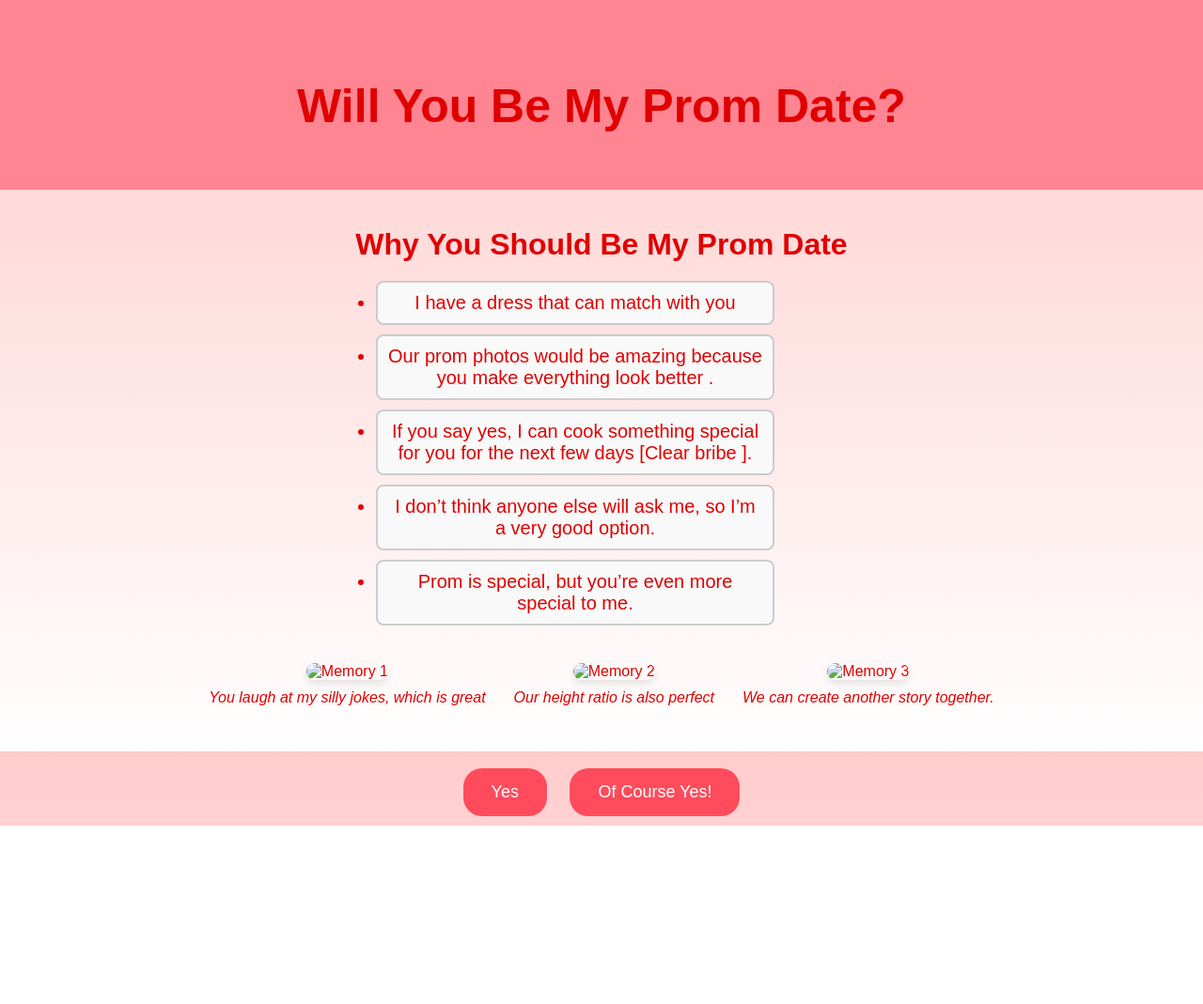
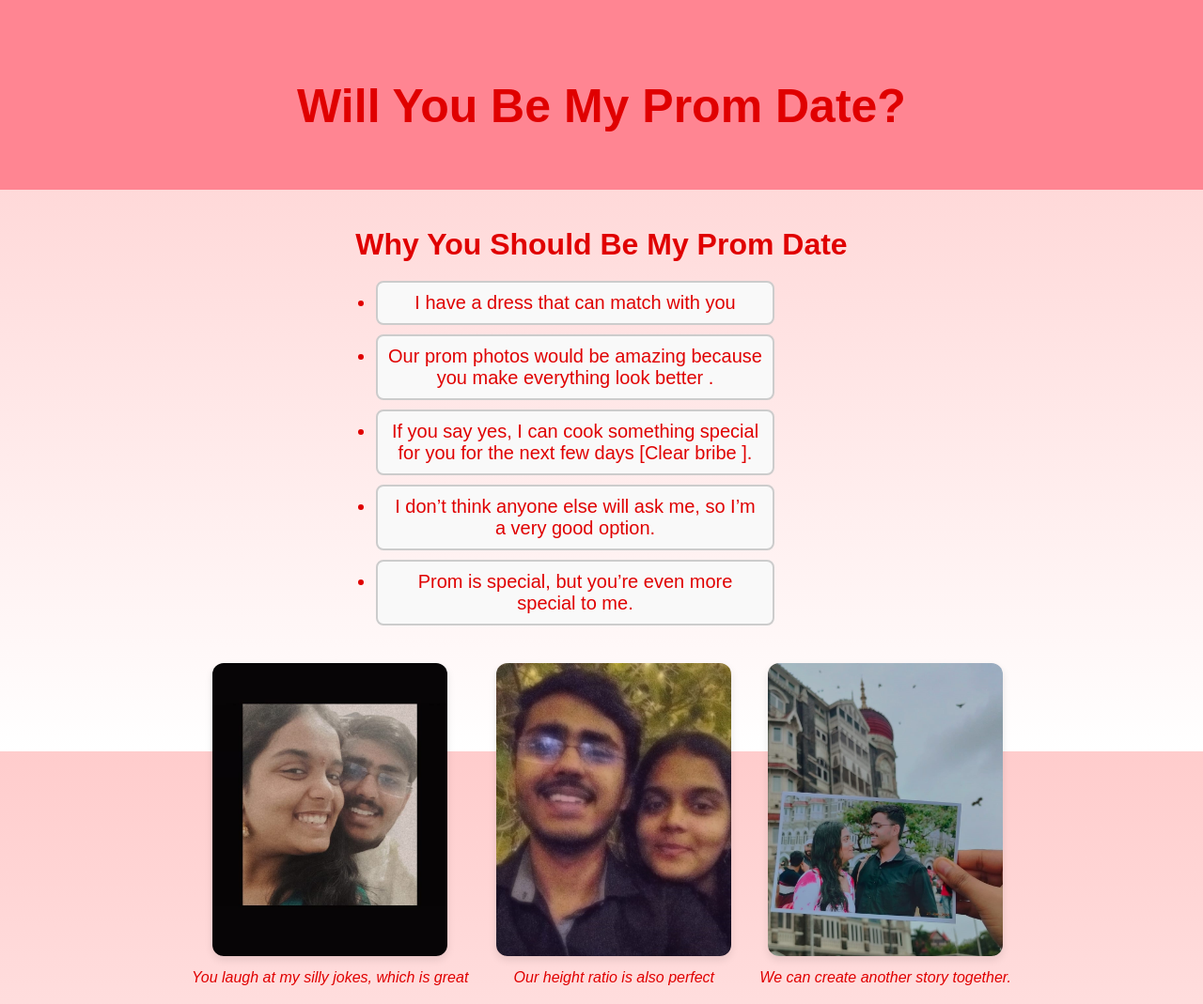
Before and after one commit to nikhil4523/prom-night, a plain HTML site: page index.html in a window 1280 px wide. Shown: the top 1069 px of the page at 94% size. Before the commit the page ends 879 px from the top, so only its background shows below. Drawn offline with Linux system fonts and the light colour scheme; the site is published under a folder, as on GitHub Pages, so addresses that start at the root find nothing.

Commit message:
Update index.html

```diff
--- a/index.html
+++ b/index.html
@@ -24,20 +24,20 @@
             <li>Prom is special, but you’re even more special to me.</li>
         </ul>
     </div>
-
-
+<!-- https://github.com/nikhil4523/prom-night/blob/main/Img/WhatsApp%20Image%202024-09-28%20at%2017.51.40_c6aadad2.jpg
+ -->
     <!-- Photo Carousel Section -->
     <div class="photo-carousel">
         <div class="carousel">
-            <img src="/Img/WhatsApp Image 2024-09-28 at 17.51.40_c6aadad2.jpg" alt="Memory 1">
+            <img src="prom-night/Img/WhatsApp Image 2024-09-28 at 17.51.40_c6aadad2.jpg" alt="Memory 1">
             <p class="caption">You laugh at my silly jokes, which is great</p>
         </div>
         <div class="carousel">
-            <img src="/Img/WhatsApp Image 2024-09-28 at 17.52.38_6e608ff9.jpg" alt="Memory 2">
+            <img src="prom-night/Img/WhatsApp Image 2024-09-28 at 17.52.38_6e608ff9.jpg" alt="Memory 2">
             <p class="caption">Our height ratio is also perfect</p>
         </div>
         <div class="carousel">
-            <img src="/Img/WhatsApp Image 2024-09-28 at 18.11.49_8b83fc21.jpg" alt="Memory 3">
+            <img src="prom-night/Img/WhatsApp Image 2024-09-28 at 18.11.49_8b83fc21.jpg" alt="Memory 3">
             <p class="caption">We can create another story together.</p>
         </div>
     </div>
```
